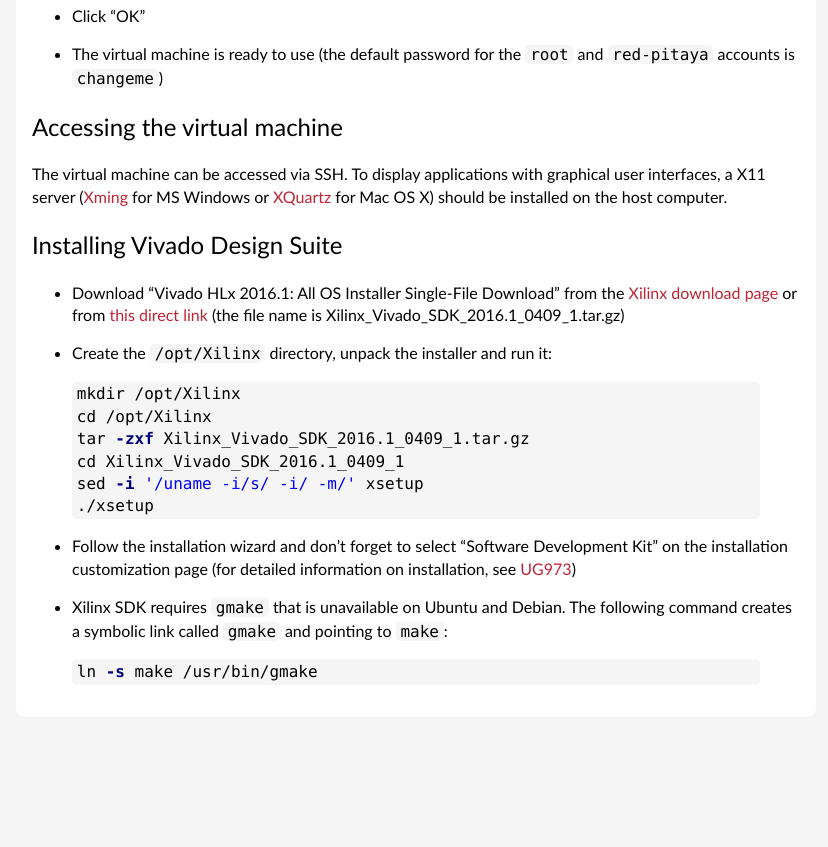
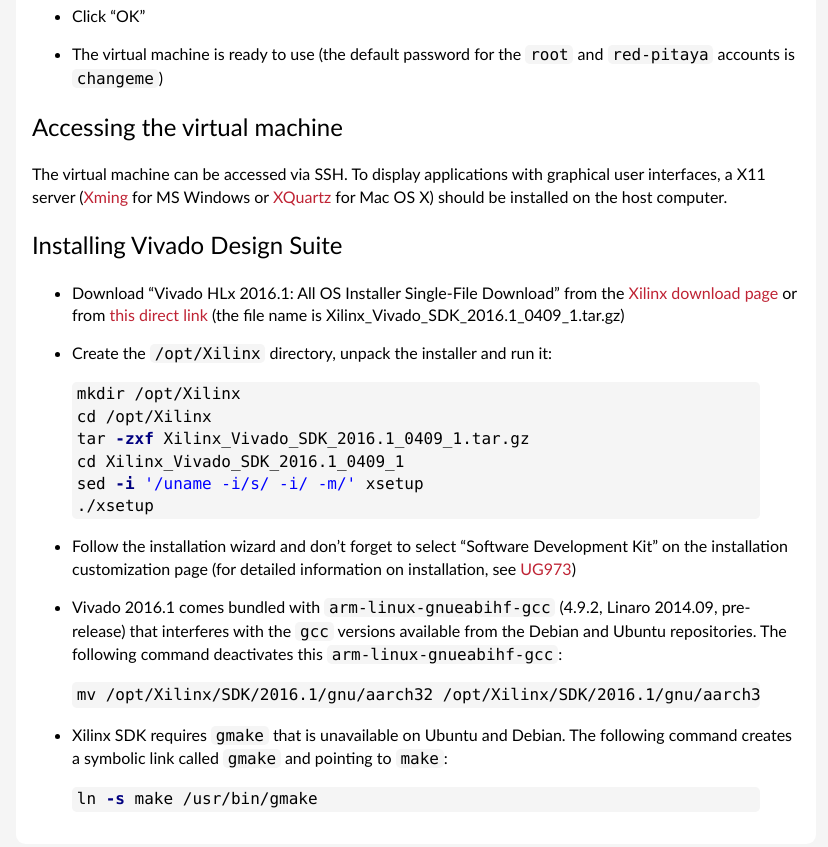
Before and after one commit to pavel-demin/red-pitaya-notes, a Jekyll site: the page built from development-machine.md, in a window 1280 px wide and 900 px high, scrolled down 1514 px. Shown: the top 847 px of the window, without its empty margins (224-1052 px from the left). Built offline with Jekyll 4.4.1, drawn with Linux system fonts in a browser that asks for light colours; before the commit the page ends 2287 px from its top, so only the background shows below that.

Commit message:
deactivate arm-linux-gnueabihf-gcc that comes with Vivado 2016.1

```diff
--- a/development-machine.md
+++ b/development-machine.md
@@ -97,8 +97,12 @@
 ./xsetup
 {% endhighlight %}
 
-- Follow the installation wizard and don't forget to select "Software Development Kit" on the installation customization page
-  (for detailed information on installation, see [UG973](http://www.xilinx.com/support/documentation/sw_manuals/xilinx2016_1/ug973-vivado-release-notes-install-license.pdf))
+- Follow the installation wizard and don't forget to select "Software Development Kit" on the installation customization page (for detailed information on installation, see [UG973](http://www.xilinx.com/support/documentation/sw_manuals/xilinx2016_1/ug973-vivado-release-notes-install-license.pdf))
+
+- Vivado 2016.1 comes bundled with `arm-linux-gnueabihf-gcc` (4.9.2, Linaro 2014.09, pre-release) that interferes with the `gcc` versions available from the Debian and Ubuntu repositories. The following command deactivates this `arm-linux-gnueabihf-gcc`:
+{% highlight bash %}
+mv /opt/Xilinx/SDK/2016.1/gnu/aarch32 /opt/Xilinx/SDK/2016.1/gnu/aarch32_dont_use
+{% endhighlight %}
 
 - Xilinx SDK requires `gmake` that is unavailable on Ubuntu and Debian. The following command creates a symbolic link called `gmake` and pointing to `make`:
 {% highlight bash %}
```
